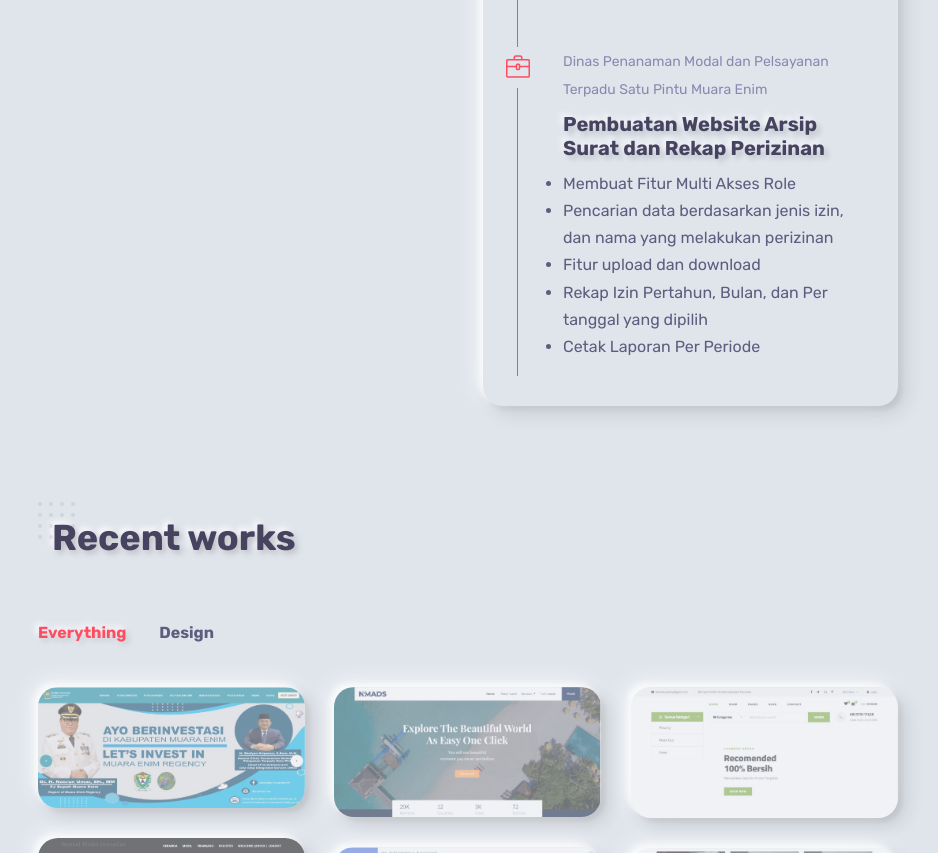
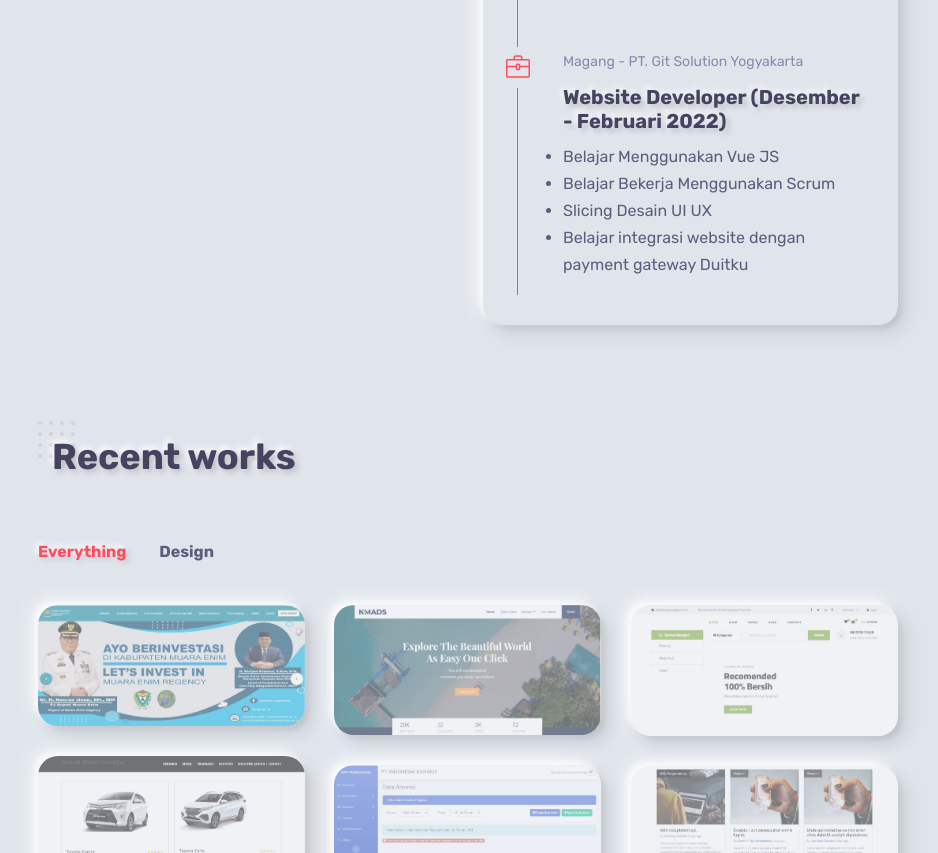
Before and after one commit to junicotandiago198/junicotandiago198.github.io, a plain HTML site: page index.html in a window 1280 px wide. Shown: the part 2415-3268 px from the top of the page, without its empty margins (317-1255 px from the left). Drawn offline with Linux system fonts and the light colour scheme; files whose address does not match are found by name.

```diff
--- a/index.html
+++ b/index.html
@@ -320,14 +320,13 @@
 						<!-- timeline item -->
 						<div class="timeline-container wow fadeInUp" data-wow-delay="0.4s">
 							<div class="content">
-								<span class="time">Dinas Penanaman Modal dan Pelsayanan Terpadu Satu Pintu Muara Enim</span>
-								<h3 class="title">Pembuatan Website Arsip Surat dan Rekap Perizinan</h3>
+								<span class="time">Magang - PT. Git Solution Yogyakarta</span>
+								<h3 class="title">Website Developer (Desember - Februari 2022)</h3>
 								<ul>
-									<li>Membuat Fitur Multi Akses Role</li>
-									<li>Pencarian data berdasarkan jenis izin, dan nama yang melakukan perizinan</li>
-									<li>Fitur upload dan download</li>
-									<li>Rekap Izin Pertahun, Bulan, dan Per tanggal yang dipilih</li>
-									<li>Cetak Laporan Per Periode </li>
+									<li>Belajar Menggunakan Vue JS</li>
+									<li>Belajar Bekerja Menggunakan Scrum</li>
+									<li>Slicing Desain UI UX</li>
+									<li>Belajar integrasi website dengan payment gateway Duitku</li>
 								</ul>
 							</div>
 						</div>
@@ -415,7 +414,7 @@
 						<img src="images/works/21.JPG" alt="Title" />
 						<h2>Nomads Traveling Website</h2>
 						<p>Nomads adalah website tentang wisata yang didalamnya menyajikan informasi tentang tempat wisata, fungsi checkout, Email konfigurasi menggunakan Mailtrap dan integrasi pada API Payment Getway Midrans.</p>
-						<a href="#" class="btn btn-default">View</a>
+						<a href="https://github.com/junicotandiago198/Nomads-Travel" class="btn btn-default">View</a>
 					</div>
 				</div>
 
```
